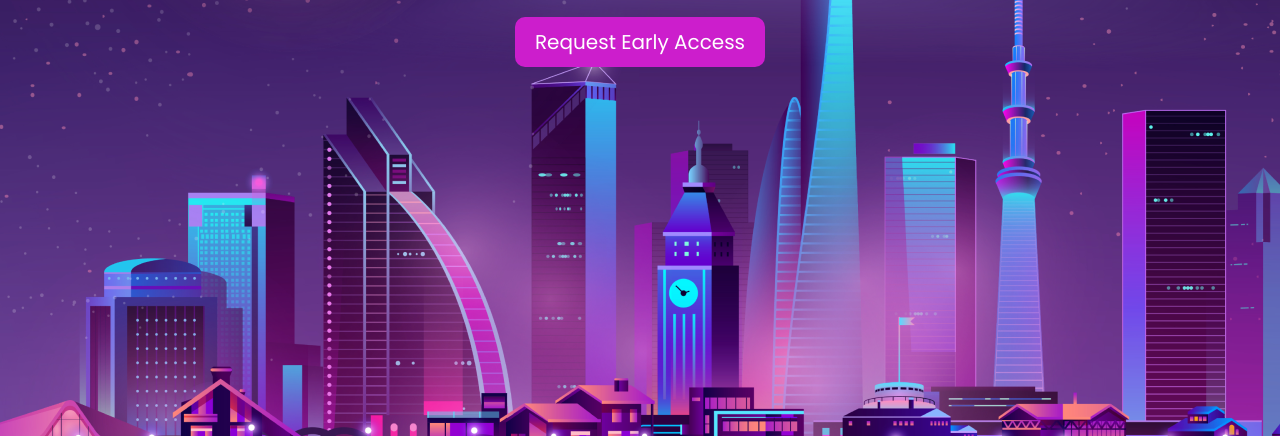
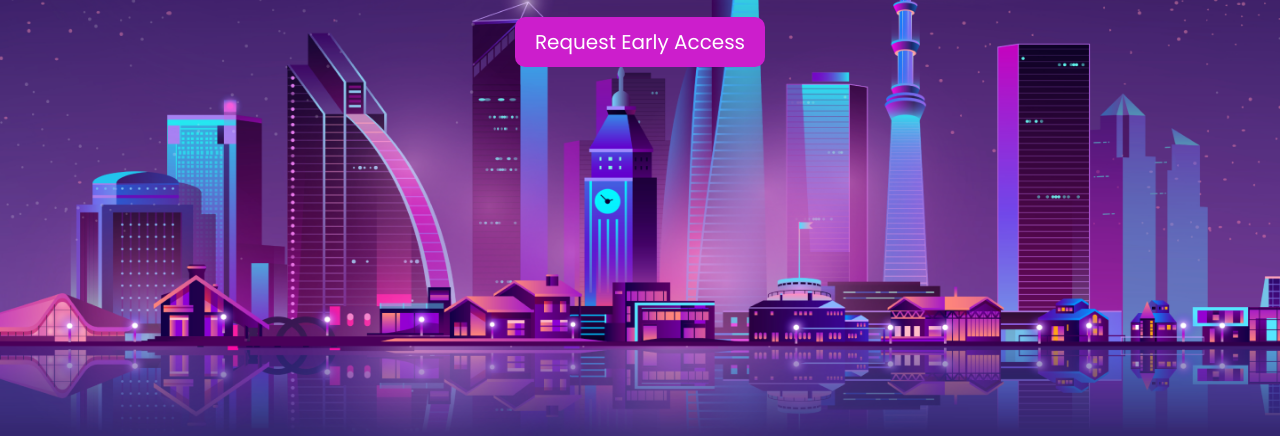
Before and after one commit to ManiTej31/5-Crypto-Page, a website: page index.html in a window 1280 px wide. Shown: the part 364-800 px from the top of the page. Drawn offline with Linux system fonts and the light colour scheme.

Commit message:
bg style fix

```diff
--- a/style.css
+++ b/style.css
@@ -6,10 +6,9 @@
 
 body{
     background-image: url(./assets/bg.png);
-        height:87vh;
-    width: 100vw;
-    background-size: auto;
-    background: cover   ;
+    background-repeat: no-repeat;
+    background-size: 100% 100%;
+    height: 100vh;
     text-align: center;
 }
 
```
